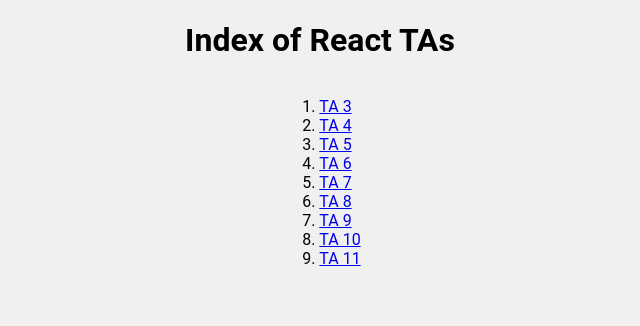
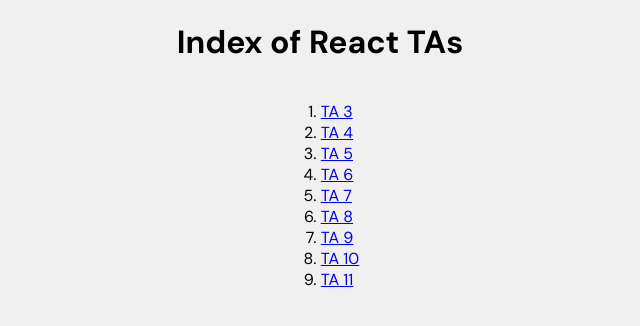
Before and after one commit to felieppe/dwym_react_tas, a Next.js app: page / in a window 1280 px wide. Shown: the top 326 px of the page, without its empty margins (320-960 px from the left). Built offline with nearby package versions, Linux system fonts and the light colour scheme.

Commit message:
style: add DM Sans as global font for the website

```diff
--- a/styles/global.css
+++ b/styles/global.css
@@ -1,8 +1,11 @@
+@import url('https://fonts.googleapis.com/css2?family=DM+Sans:ital,opsz,wght@0,9..40,100..1000;1,9..40,100..1000&display=swap');
+
 body {
     font-family: 'Roboto', sans-serif;
     margin: 0;
     padding: 0;
     background-color: #f0f0f0;
+    font-family: "DM Sans", sans-serif;
 }
 
 .container {
```
